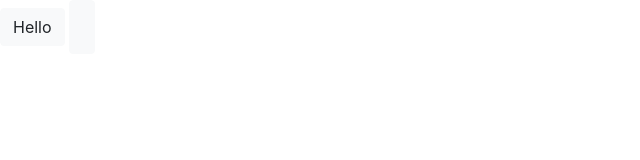
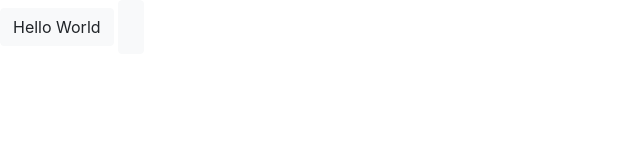
Before and after one commit to HengDuang/Park_Hub, a plain HTML site: page index.html in a window 1280 px wide. Shown: the full height of the page, 0-640 px from the left. Drawn offline with Linux system fonts and the light colour scheme.

Commit message:
Update index.html

```diff
--- a/index.html
+++ b/index.html
@@ -18,7 +18,7 @@
         <!-- Bootstrap core JavaScript
     ================================================== -->
         <!-- Placed at the end of the document so the pages load faster -->
-        <button type="button" class="btn btn-light">Hello</button>
+        <button type="button" class="btn btn-light">Hello World</button>
         <button type="button" class="btn btn-light">
             <p><br></p>
         </button>
```
